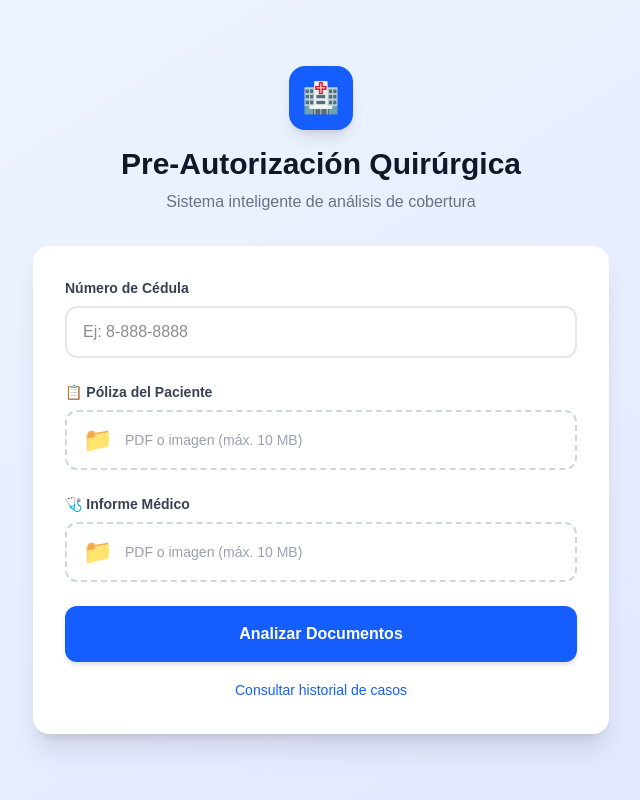
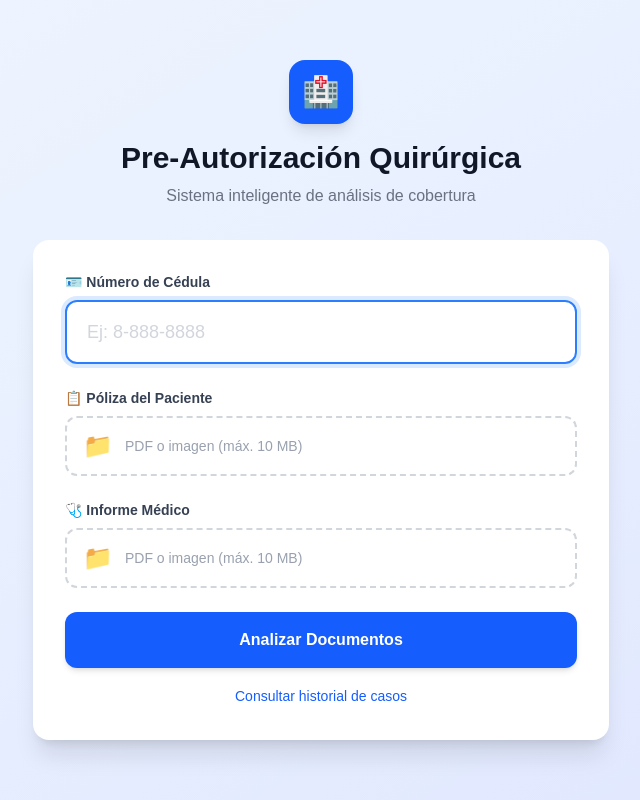
Before and after one commit to vicmat04/gui-vic, a Next.js app: page / in a window 1280 px wide. Shown: the whole page, without its empty margins (319-959 px from the left). Built offline with nearby package versions, Linux system fonts and the light colour scheme.

Commit message:
style: make cedula input more visible — larger text, tracking, active state, confirmation hint

```diff
--- a/src/app/page.tsx
+++ b/src/app/page.tsx
@@ -96,19 +96,29 @@ export default function HomePage() {
               {/* Cédula */}
               <div>
                 <label className="block text-sm font-semibold text-gray-700 mb-2">
-                  Número de Cédula
+                  🪪 Número de Cédula
                 </label>
                 <input
                   type="text"
                   value={cedula}
                   onChange={(e) => setCedula(e.target.value)}
                   placeholder="Ej: 8-888-8888"
-                  className={`w-full px-4 py-3 rounded-xl border-2 transition-colors outline-none focus:ring-2 focus:ring-blue-200 ${
-                    errors.cedula
-                      ? "border-red-400 bg-red-50"
-                      : "border-gray-200 focus:border-blue-500"
-                  }`}
+                  autoFocus
+                  className={`w-full px-5 py-4 rounded-xl border-2 transition-all outline-none
+                    text-gray-900 text-lg font-semibold tracking-widest
+                    placeholder:text-gray-300 placeholder:font-normal placeholder:tracking-normal
+                    focus:ring-4 focus:ring-blue-100
+                    ${
+                      errors.cedula
+                        ? "border-red-400 bg-red-50"
+                        : cedula
+                        ? "border-blue-500 bg-blue-50 shadow-inner"
+                        : "border-gray-300 hover:border-blue-300 focus:border-blue-500"
+                    }`}
                 />
+                {cedula && !errors.cedula && (
+                  <p className="text-blue-500 text-xs mt-1 font-medium">✓ Cédula ingresada</p>
+                )}
                 {errors.cedula && (
                   <p className="text-red-500 text-sm mt-1">{errors.cedula}</p>
                 )}
```
